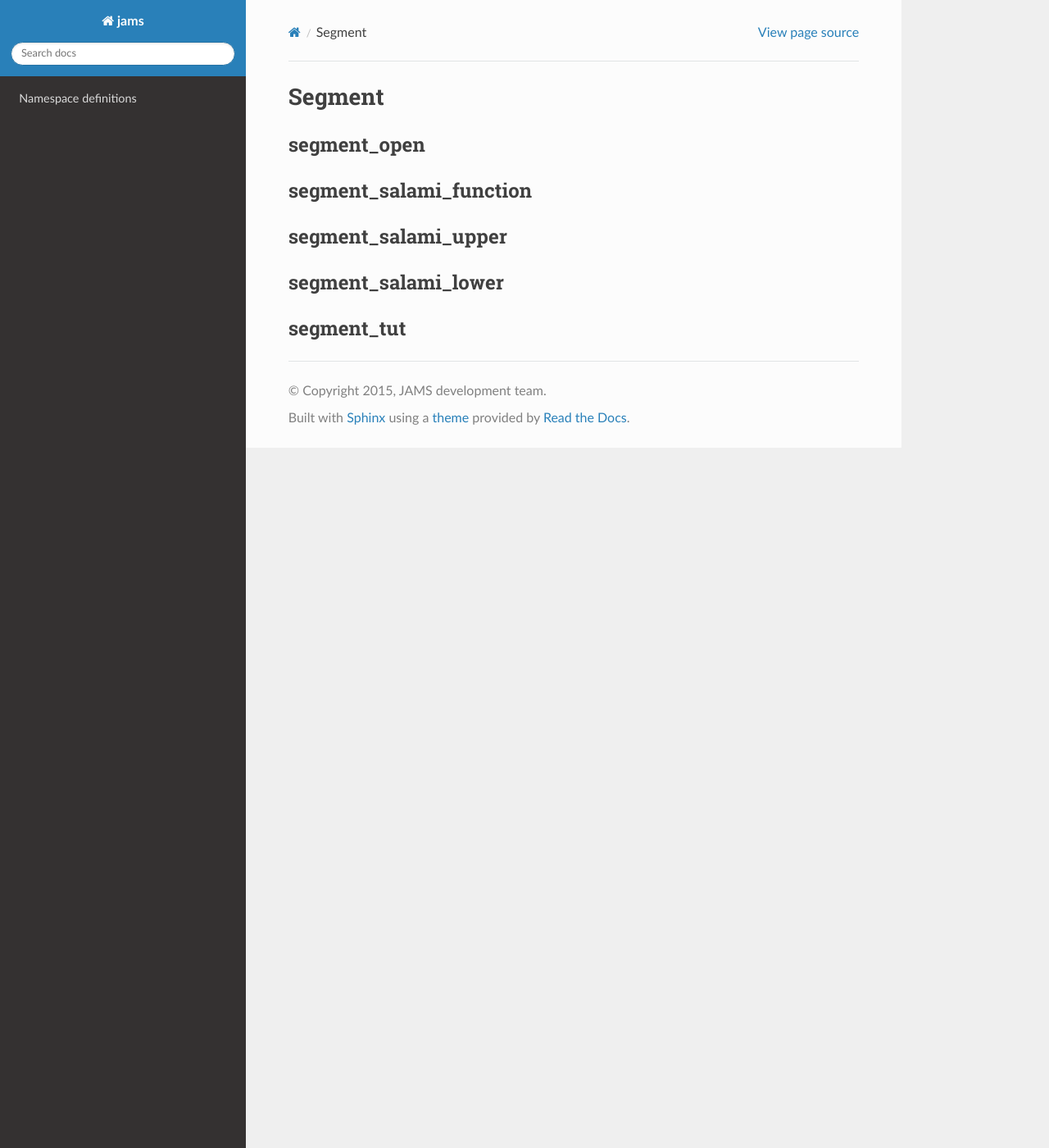
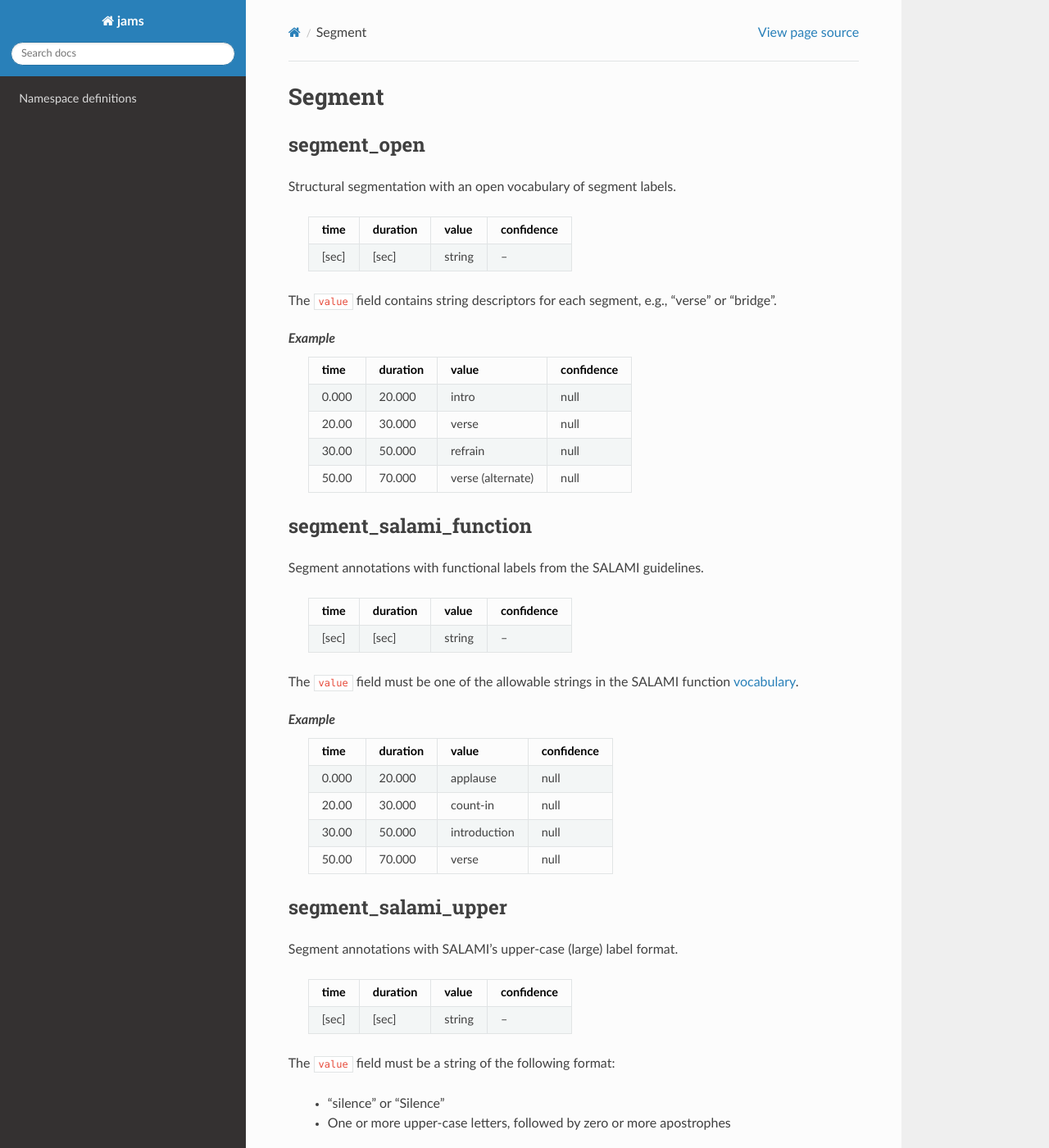
Before and after one commit to marl/jams, a Sphinx documentation site: the page built from docs/namespaces/segment.rst, in a window 1280 px wide and 1400 px high. Shown: the whole window at 82% size. Built offline with Sphinx 7.4.7 and the Read the Docs theme 2.0.0, drawn with Linux system fonts in a browser that asks for light colours; some of the changed text lies outside the part shown.

Commit message:
added segment namespace documentation

```diff
--- a/docs/namespaces/segment.rst
+++ b/docs/namespaces/segment.rst
@@ -3,15 +3,125 @@ Segment
 
 segment_open
 ~~~~~~~~~~~~
+Structural segmentation with an open vocabulary of segment labels.
+
+    ===== ======== ================== ==========
+    time  duration value              confidence
+    ===== ======== ================== ==========
+    [sec] [sec]    string             --
+    ===== ======== ================== ==========
+
+The ``value`` field contains string descriptors for each segment, e.g., "verse" or
+"bridge".
+
+*Example*
+    ===== ======== ==================== ==========
+    time  duration value                confidence
+    ===== ======== ==================== ==========
+    0.000 20.000   intro                null
+    20.00 30.000   verse                null
+    30.00 50.000   refrain              null
+    50.00 70.000   verse (alternate)    null
+    ===== ======== ==================== ==========
+
 
 segment_salami_function
 ~~~~~~~~~~~~~~~~~~~~~~~
+Segment annotations with functional labels from the SALAMI guidelines.
+
+    ===== ======== ================== ==========
+    time  duration value              confidence
+    ===== ======== ================== ==========
+    [sec] [sec]    string             --
+    ===== ======== ================== ==========
+
+The ``value`` field must be one of the allowable strings in the SALAMI function
+vocabulary_.
+
+.. _vocabulary: https://github.com/DDMAL/salami-data-public/blob/master/funct_vocab_dictionary.txt
+
+*Example*
+    ===== ======== ==================== ==========
+    time  duration value                confidence
+    ===== ======== ==================== ==========
+    0.000 20.000   applause             null
+    20.00 30.000   count-in             null
+    30.00 50.000   introduction         null
+    50.00 70.000   verse                null
+    ===== ======== ==================== ==========
+
 
 segment_salami_upper
 ~~~~~~~~~~~~~~~~~~~~
+Segment annotations with SALAMI's upper-case (large) label format.
+
+    ===== ======== ================== ==========
+    time  duration value              confidence
+    ===== ======== ================== ==========
+    [sec] [sec]    string             --
+    ===== ======== ================== ==========
+
+The ``value`` field must be a string of the following format:
+
+    - "silence" or "Silence"
+    - One or more upper-case letters, followed by zero or more apostrophes
+
+*Example*
+    ===== ======== ==================== ==========
+    time  duration value                confidence
+    ===== ======== ==================== ==========
+    0.000 20.000   silence              null
+    20.00 30.000   A                    null
+    30.00 50.000   B                    null
+    50.00 70.000   A'                   null
+    ===== ======== ==================== ==========
+
 
 segment_salami_lower
 ~~~~~~~~~~~~~~~~~~~~
+Segment annotations with SALAMI's lower-case (small) label format.
+
+    ===== ======== ================== ==========
+    time  duration value              confidence
+    ===== ======== ================== ==========
+    [sec] [sec]    string             --
+    ===== ======== ================== ==========
+
+The ``value`` field must be a string of the following format:
+
+    - "silence" or "Silence"
+    - One or more lower-case letters, followed by zero or more apostrophes
+
+*Example*
+    ===== ======== ==================== ==========
+    time  duration value                confidence
+    ===== ======== ==================== ==========
+    0.000 20.000   silence              null
+    20.00 30.000   a                    null
+    30.00 50.000   b                    null
+    50.00 70.000   a'                   null
+    ===== ======== ==================== ==========
 
 segment_tut
 ~~~~~~~~~~~
+Segment annotations using the TUT_ vocabulary.
+
+    ===== ======== ================== ==========
+    time  duration value              confidence
+    ===== ======== ================== ==========
+    [sec] [sec]    string             --
+    ===== ======== ================== ==========
+
+.. _TUT: http://www.cs.tut.fi/sgn/arg/paulus/structure.html
+
+The ``value`` field is a string describing the function of the segment.
+
+*Example*
+    ===== ======== ==================== ==========
+    time  duration value                confidence
+    ===== ======== ==================== ==========
+    0.000 20.000   Intro                null
+    20.00 30.000   Verse                null
+    30.00 50.000   bridge               null
+    50.00 70.000   RefrainA             null
+    ===== ======== ==================== ==========
```
